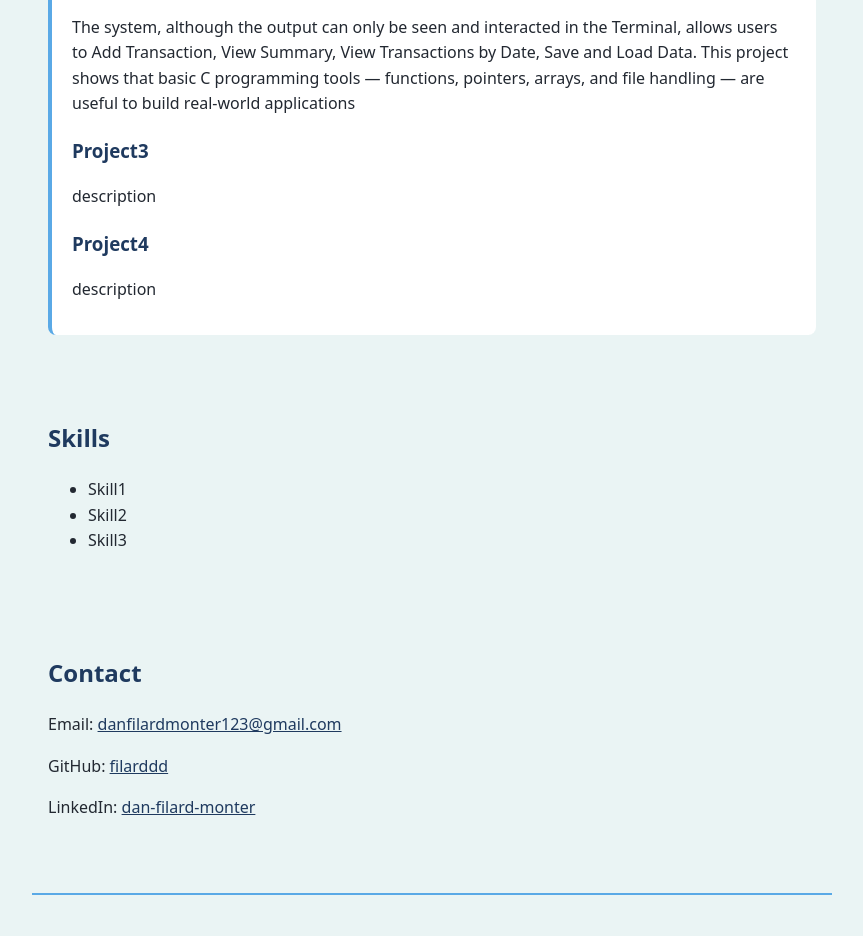
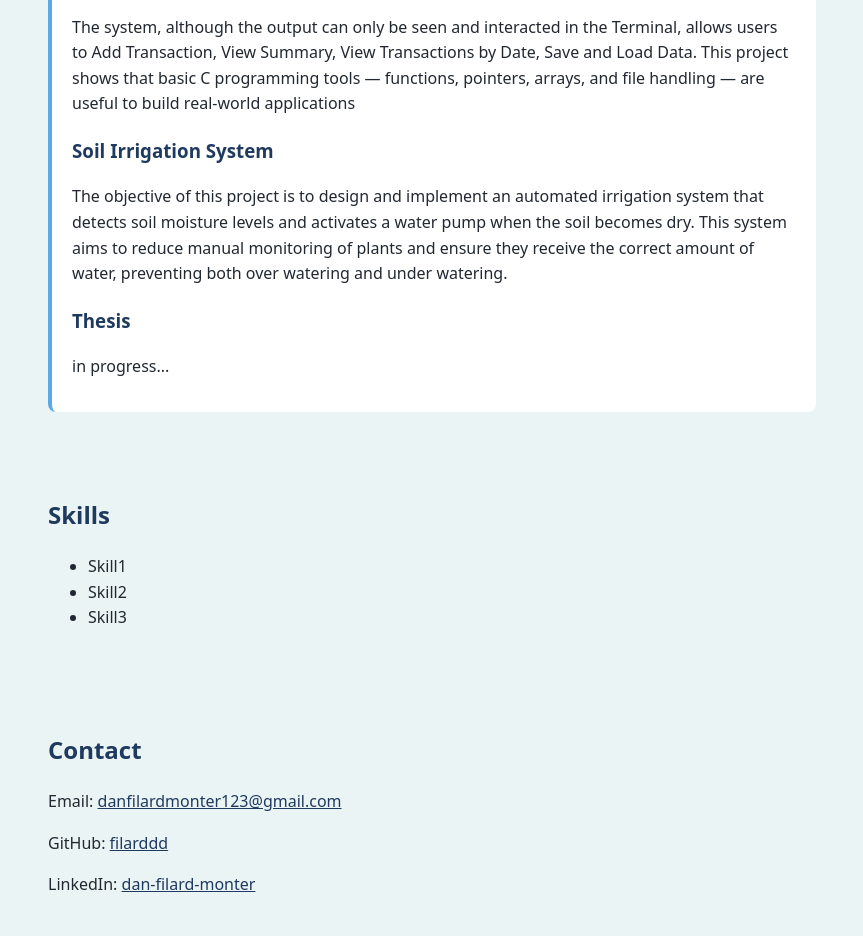
Before and after one commit to filarddd/portfolio, a plain HTML site: page index.html in a window 1280 px wide. Shown: the part 820-1756 px from the top of the page, without its empty margins (208-1071 px from the left). Drawn offline with Linux system fonts and the light colour scheme.

Commit message:
Updated some project names and description

```diff
--- a/index.html
+++ b/index.html
@@ -37,10 +37,10 @@
       <p>The system, although can only be interacted within the Terminal, will allow the user to reserve a slot for matches in a tournament, and a maximum of 10 match slots will be available. Users can book a slot, view the status of all slots, and exit the program with a summary of reservations. The system ensures no slot is double-booked. </p>
       <h3>Accounting System</h3>
       <p>The system, although the output can only be seen and interacted in the Terminal, allows users to Add Transaction, View Summary, View Transactions by Date, Save and Load Data. This project shows that basic C programming tools — functions, pointers, arrays, and file handling — are useful to build real-world applications </p>
-      <h3>Project3</h3>
-      <p>description</p>
-      <h3>Project4</h3>
-      <p>description</p>
+      <h3>Soil Irrigation System</h3>
+      <p>The objective of this project is to design and implement an automated irrigation system that detects soil moisture levels and activates a water pump when the soil becomes dry. This system aims to reduce manual monitoring of plants and ensure they receive the correct amount of water, preventing both over watering and under watering.</p>
+      <h3>Thesis</h3>
+      <p>in progress...</p>
     </article>
   </section>
 
```
